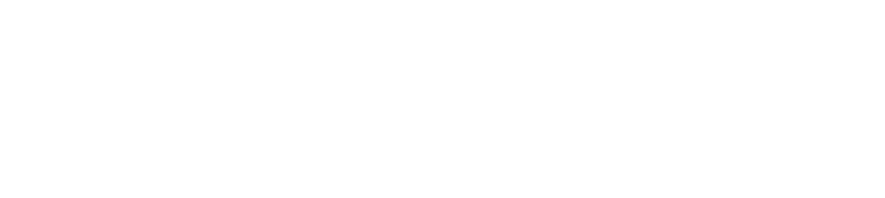
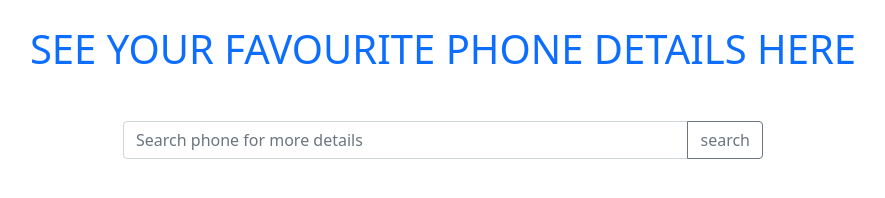
Before and after one commit to ador27/phone-hunter, a plain HTML site: page index.html in a window 1280 px wide. Shown: the whole page, without its empty margins (197-1082 px from the left). Drawn offline with nearby package versions, Linux system fonts and the light colour scheme.

Commit message:
api connect

```diff
--- a/index.html
+++ b/index.html
@@ -5,11 +5,29 @@
     <meta charset="UTF-8">
     <meta http-equiv="X-UA-Compatible" content="IE=edge">
     <meta name="viewport" content="width=device-width, initial-scale=1.0">
-    <title>Document</title>
+    <title>See your Favourite Phone</title>
+    <!-- css stylesheet -->
+    <link rel="stylesheet" href="style.css">
+
+    <!-- bootstrap link  -->
+    <link href="https://cdn.jsdelivr.net/npm/bootstrap@5.0.2/dist/css/bootstrap.min.css" rel="stylesheet"
+        integrity="sha384-EVSTQN3/azprG1Anm3QDgpJLIm9Nao0Yz1ztcQTwFspd3yD65VohhpuuCOmLASjC" crossorigin="anonymous">
 </head>
 
 <body>
+    <!-- given special name -->
+    <h1 class="text-center text-uppercase mx-auto text-primary" id="header">See your Favourite Phone Details Here</h1>
 
+    <!-- Phone search area -->
+    <div class="input-group mb-3 w-50 mx-auto" id="search">
+        <input id="search-field" type="text" class="form-control" placeholder="Search phone for more details"
+            aria-label="Recipient's username" aria-describedby="button-addon2">
+        <button onclick="searchPhone()" class="btn btn-outline-secondary" type="button"
+            id="button-search">search</button>
+    </div>
+
+    <!-- javascript -->
+    <script src="phone.js"></script>
 </body>
 
 </html>
--- /dev/null
+++ b/phone.js
@@ -0,0 +1,5 @@
+function searchPhone() {
+    fetch('https://openapi.programming-hero.com/api/phones?search=$%7BsearchText%7D')
+        .then(res => res.json())
+        .then(data => console.log(data))
+}
--- /dev/null
+++ b/style.css
@@ -0,0 +1,6 @@
+#header{
+    padding-top: 25px;
+}
+#search{
+    padding-top: 40px;
+}
```
